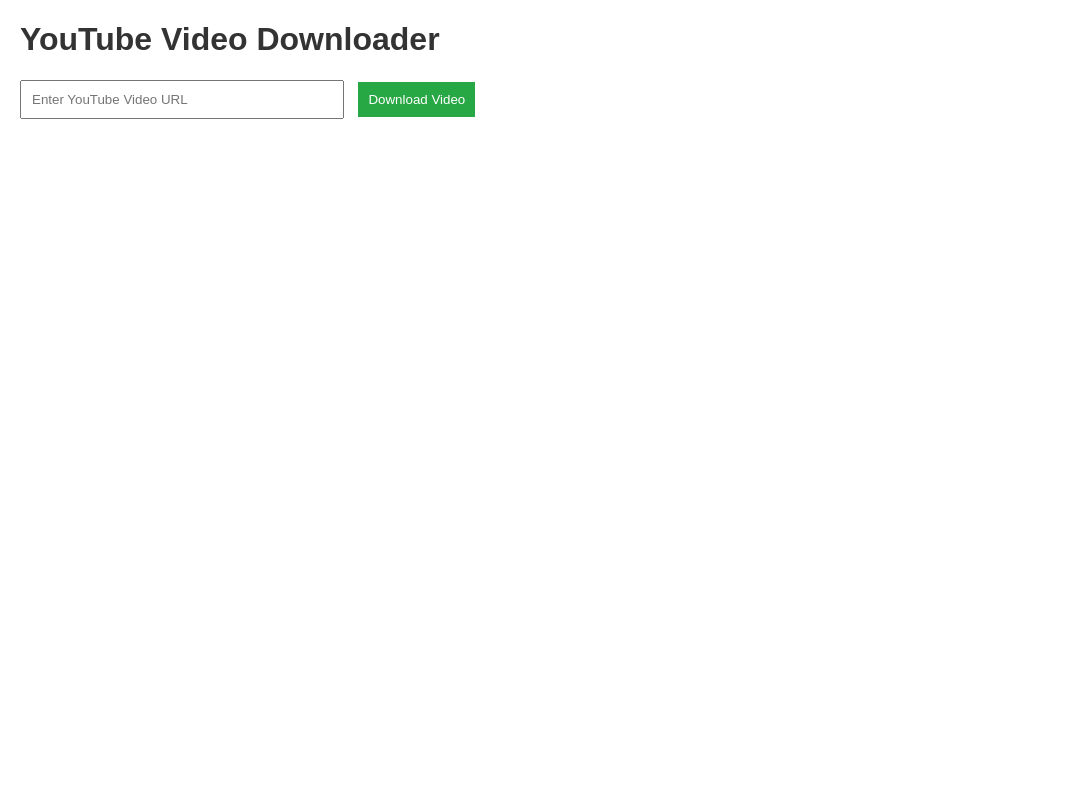
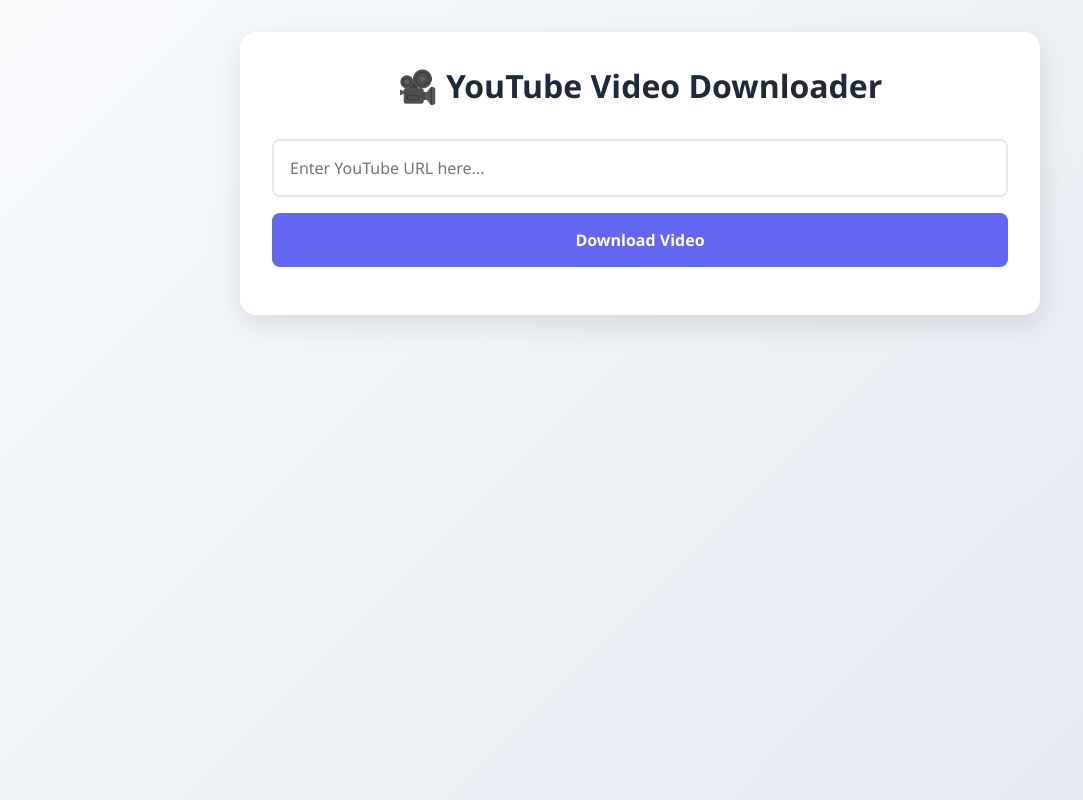
Before and after one commit to beukz/YouTube-Video-Downloader, a Flask app: page / in a window 1280 px wide. Shown: the whole page, without its empty margins (0-1083 px from the left). Run offline with Flask 3, Linux system fonts and the light colour scheme; some libraries are stand-ins or nearby versions.

Commit message:
Enhance UI and functionality for video downloader
- Added CSRF token support in the download form
- Improved loading state with a spinner and progress bar
- Updated styles for better user experience
- Included error handling for various scenarios
- Added video preview and download trigger after processing

```diff
--- a/app.py
+++ b/app.py
@@ -1,13 +1,67 @@
-from flask import Flask, request, jsonify, render_template
+from flask import Flask, request, jsonify, render_template, send_from_directory, Response
+from flask_wtf.csrf import CSRFProtect
+from werkzeug.utils import secure_filename
+from urllib.parse import quote, unquote
 import os
-import subprocess
-from pytubefix import YouTube
-from pytubefix.cli import on_progress
 import yt_dlp
+import time
+import threading
+import json
+import logging
+import re
 
 app = Flask(__name__)
+app.secret_key = os.urandom(24)
+csrf = CSRFProtect(app)
 
-# Route to render the index.html
+# Configure logging
+logging.basicConfig(level=logging.DEBUG)
+
+DOWNLOAD_FOLDER = 'downloads'
+if not os.path.exists(DOWNLOAD_FOLDER):
+    os.makedirs(DOWNLOAD_FOLDER)
+
+progress_data = {}
+
+class ProgressHook:
+    def __init__(self, task_id):
+        self.task_id = task_id
+
+    def hook(self, d):
+        try:
+            if d['status'] == 'downloading':
+                # Clean ANSI escape codes and percentage
+                percent_str = d.get('_percent_str', '0%')
+                clean_percent = re.sub(r'[^\d.]', '', percent_str).strip('%') or '0'
+
+                progress_data[self.task_id] = {
+                    'progress': float(clean_percent),
+                    'status': 'Downloading',
+                    'filename': d.get('filename', '')
+                }
+            elif d['status'] == 'postprocessing':
+                progress_data[self.task_id] = {
+                    'progress': 100,
+                    'status': 'Merging video & audio',
+                    'filename': d.get('info_dict', {}).get('_filename', '')
+                }
+        except Exception as e:
+            app.logger.error(f"Progress hook error: {str(e)}")
+
+def cleanup_downloads():
+    while True:
+        time.sleep(3600)
+        now = time.time()
+        for filename in os.listdir(DOWNLOAD_FOLDER):
+            file_path = os.path.join(DOWNLOAD_FOLDER, filename)
+            if os.path.isfile(file_path):
+                file_age = now - os.path.getmtime(file_path)
+                if file_age > 3600:
+                    try:
+                        os.remove(file_path)
+                    except Exception as e:
+                        app.logger.error(f"Error deleting {file_path}: {e}")
+
 @app.route('/')
 def index():
     return render_template('index.html')
@@ -16,52 +70,90 @@
 def fetch_media():
     data = request.get_json()
     url = data.get('url')
+    task_id = str(time.time())
 
-    if not url:
-        return jsonify({"error": "URL is required."}), 400
+    if not url or 'youtube.com/' not in url and 'youtu.be/' not in url:
+        return jsonify({"error": "Please enter a valid YouTube URL"}), 400
 
     try:
-        # Step 1: Download the video using yt-dlp
+        progress_data[task_id] = {'progress': 0, 'status': 'Starting...'}
+
         ydl_opts = {
-            'format': 'bestvideo+bestaudio/best',  # Best video and audio available
-            'outtmpl': 'downloads/%(title)s.%(ext)s',  # Output template
+            'format': 'bestvideo[ext=mp4]+bestaudio[ext=m4a]/best[ext=mp4]/best',
+            'outtmpl': f'{DOWNLOAD_FOLDER}/%(title)s.%(ext)s',
+            'merge_output_format': 'mp4',
             'postprocessors': [{
-                'key': 'FFmpegVideoConvertor',  # Ensure to convert to a suitable format
-                'preferedformat': 'mp4',
+                'key': 'FFmpegVideoRemuxer',
+                'preferedformat': 'mp4'
             }],
+            'progress_hooks': [ProgressHook(task_id).hook],
             'quiet': True,
+            'no_warnings': False,
+            'ignoreerrors': False,
         }
 
         with yt_dlp.YoutubeDL(ydl_opts) as ydl:
             info = ydl.extract_info(url, download=True)
-            video_file = ydl.prepare_filename(info)
+            base_filename = ydl.prepare_filename(info)
 
-        # Step 2: Download audio using pytubefix
-        yt = YouTube(url, on_progress_callback=on_progress)
-        audio_stream = yt.streams.get_audio_only()  # Get audio stream
-        audio_file = f'downloads/{yt.title}.mp3'
-        audio_stream.download(filename=audio_file)
+            # Ensure MP4 extension
+            final_filename = os.path.splitext(base_filename)[0] + '.mp4'
 
-        # Step 3: Merge video and audio using FFmpeg
-        merged_file = f'downloads/{yt.title}_merged.mp4'
-        merge_command = [
-            'ffmpeg', '-i', video_file, '-i', audio_file,
-            '-c:v', 'copy', '-c:a', 'aac', merged_file
-        ]
-        subprocess.run(merge_command, check=True)
+            # Sanitize filename
+            sanitized_name = secure_filename(os.path.basename(final_filename))
+            sanitized_path = os.path.join(DOWNLOAD_FOLDER, sanitized_name)
 
-        # Clean up the individual files if necessary
-        os.remove(video_file)
-        os.remove(audio_file)
+            # Rename if different from original
+            if final_filename != sanitized_path:
+                if os.path.exists(final_filename):
+                    os.rename(final_filename, sanitized_path)
+                else:
+                    final_filename = sanitized_path
 
-        return jsonify({"video_url": merged_file}), 200
+            # Verify file exists
+            if not os.path.exists(sanitized_path):
+                raise Exception(f"File {sanitized_name} not found on server")
 
+        # URL-encode the sanitized filename
+        encoded_name = quote(sanitized_name)
+
+        progress_data[task_id]['status'] = 'Complete'
+        progress_data[task_id]['progress'] = 100
+
+        return jsonify({
+            "video_url": f"/downloads/{encoded_name}",
+            "preview_url": f"/preview/{encoded_name}",
+            "task_id": task_id
+        }), 200
+
+    except yt_dlp.utils.DownloadError as e:
+        error_msg = "YouTube error: " + str(e).split('\n')[0]
+        app.logger.error(error_msg)
+        return jsonify({"error": error_msg}), 500
     except Exception as e:
-        return jsonify({"error": str(e)}), 500
+        app.logger.error(f"General error: {str(e)}", exc_info=True)
+        return jsonify({"error": f"Processing failed: {str(e)}"}), 500
+
+@app.route('/progress/<task_id>')
+def progress(task_id):
+    def generate():
+        while True:
+            data = progress_data.get(task_id, {})
+            yield f"data: {json.dumps(data)}\n\n"
+            time.sleep(0.5)
+    return Response(generate(), mimetype='text/event-stream')
+
+@app.route('/downloads/<path:filename>')
+def serve_download(filename):
+    decoded_name = unquote(filename)
+    return send_from_directory(DOWNLOAD_FOLDER, decoded_name, as_attachment=True)
+
+@app.route('/preview/<path:filename>')
+def preview_file(filename):
+    decoded_name = unquote(filename)
+    return send_from_directory(DOWNLOAD_FOLDER, decoded_name)
 
 if __name__ == '__main__':
-    # Ensure the downloads directory exists
-    if not os.path.exists('downloads'):
-        os.makedirs('downloads')
-
+    cleanup_thread = threading.Thread(target=cleanup_downloads, daemon=True)
+    cleanup_thread.start()
     app.run(debug=True)
--- a/requirements.txt
+++ b/requirements.txt
@@ -1,4 +1,5 @@
 Flask
+flask-wtf
 pytube
 pytubefix
 yt_dlp
--- a/static/css/style.css
+++ b/static/css/style.css
@@ -1,39 +1,179 @@
+:root {
+  --primary: #6366f1;
+  --primary-hover: #4f46e5;
+  --background: #f8fafc;
+  --card-bg: #ffffff;
+}
+
+* {
+  margin: 0;
+  padding: 0;
+  box-sizing: border-box;
+  font-family: "Segoe UI", sans-serif;
+}
+
 body {
-    font-family: Arial, sans-serif;
-    margin: 20px;
+  background: linear-gradient(135deg, #f8fafc 0%, #e2e8f0 100%);
+  min-height: 100vh;
+  padding: 2rem;
+}
+
+.container {
+  max-width: 800px;
+  margin: 0 auto;
+  background: var(--card-bg);
+  padding: 2rem;
+  border-radius: 1rem;
+  box-shadow: 0 10px 30px rgba(0, 0, 0, 0.1);
 }
 
 h1 {
-    color: #333;
+  color: #1e293b;
+  text-align: center;
+  margin-bottom: 2rem;
+  font-weight: 600;
 }
 
-form {
-    margin-bottom: 20px;
+#downloadForm {
+  display: flex;
+  flex-direction: column;
+  gap: 1rem;
 }
 
-input[type="text"] {
-    padding: 10px;
-    width: 300px;
-    margin-right: 10px;
+#urlInput {
+  padding: 1rem;
+  border: 2px solid #e2e8f0;
+  border-radius: 0.5rem;
+  font-size: 1rem;
+  transition: all 0.3s ease;
 }
 
-button {
-    padding: 10px;
-    background-color: #28a745;
-    color: white;
-    border: none;
-    cursor: pointer;
+#urlInput:focus {
+  outline: none;
+  border-color: var(--primary);
+  box-shadow: 0 0 0 3px rgba(99, 102, 241, 0.1);
 }
 
-button:hover {
-    background-color: #218838;
+#downloadBtn {
+  background: var(--primary);
+  color: white;
+  padding: 1rem 2rem;
+  border: none;
+  border-radius: 0.5rem;
+  font-size: 1rem;
+  font-weight: 600;
+  cursor: pointer;
+  transition: all 0.3s ease;
 }
 
-ul {
-    list-style: none;
-    padding: 0;
+#downloadBtn:hover {
+  background: var(--primary-hover);
+  transform: translateY(-2px);
+  box-shadow: 0 5px 15px rgba(99, 102, 241, 0.3);
 }
 
-li {
-    margin: 10px 0;
+#downloadBtn:disabled {
+  background: #94a3b8;
+  cursor: not-allowed;
+  transform: none;
+  box-shadow: none;
 }
+
+.progress-container {
+  margin-top: 1.5rem;
+  background: #e2e8f0;
+  border-radius: 0.5rem;
+  height: 1rem;
+  overflow: hidden;
+}
+
+.progress-bar {
+  height: 100%;
+  background: var(--primary);
+  width: 0%;
+  transition: width 0.3s ease;
+}
+
+#message {
+  margin-top: 1rem;
+  text-align: center;
+  color: #64748b;
+}
+
+.video-preview {
+  margin-top: 2rem;
+  border-radius: 0.5rem;
+  overflow: hidden;
+  box-shadow: 0 5px 15px rgba(0, 0, 0, 0.1);
+  animation: fadeIn 0.5s ease;
+}
+
+@keyframes fadeIn {
+  from {
+    opacity: 0;
+    transform: translateY(10px);
+  }
+  to {
+    opacity: 1;
+    transform: translateY(0);
+  }
+}
+
+.spinner {
+  animation: spin 1s linear infinite;
+  margin-left: 0.5rem;
+}
+
+@keyframes spin {
+  from {
+    transform: rotate(0deg);
+  }
+  to {
+    transform: rotate(360deg);
+  }
+}
+
+.loading-text {
+  display: none;
+  align-items: center;
+  justify-content: center;
+}
+
+/* Animated loader */
+.loader {
+  width: 10px;
+  height: 10px;
+  border-radius: 50%;
+  display: block;
+  margin: 10px auto;
+  position: relative;
+  /* color: black; */
+  color: #fff;
+  box-sizing: border-box;
+  animation: animloader 1s linear infinite alternate;
+}
+
+@keyframes animloader {
+  0% {
+    box-shadow: -38px -12px, -14px 0, 14px 0, 38px 0;
+  }
+  33% {
+    box-shadow: -38px 0px, -14px -12px, 14px 0, 38px 0;
+  }
+  66% {
+    box-shadow: -38px 0px, -14px 0, 14px -12px, 38px 0;
+  }
+  100% {
+    box-shadow: -38px 0, -14px 0, 14px 0, 38px -12px;
+  }
+}
+
+/* Button loading state */
+.button-loading {
+  opacity: 0.8;
+  cursor: not-allowed;
+}
+
+.button-loading:hover {
+  transform: none !important;
+}
--- a/static/js/script.js
+++ b/static/js/script.js
@@ -3,45 +3,138 @@
     const url = document.getElementById('urlInput').value.trim();
     const downloadBtn = document.getElementById('downloadBtn');
     const messageDiv = document.getElementById('message');
+    const progressContainer = document.createElement('div');
+    const progressBar = document.createElement('div');
 
-    if (!url) {
-        alert('Please enter a URL');
-        return;
-    }
+    // Create loader element
+    const loader = document.createElement('div');
+    loader.className = 'loader';
 
-    downloadBtn.textContent = 'Processing...';
+    // Reset UI
+    messageDiv.textContent = '';
+    messageDiv.style.color = ''; // Reset color
+    document.querySelector('.video-preview')?.remove();
+    progressContainer.className = 'progress-container';
+    progressBar.className = 'progress-bar';
+    progressContainer.appendChild(progressBar);
+    event.target.parentNode.insertBefore(progressContainer, messageDiv);
+
+    // Set loading state
+    downloadBtn.innerHTML = '';
+    downloadBtn.appendChild(loader.cloneNode(true));
+    downloadBtn.appendChild(document.createTextNode(''));
+    downloadBtn.classList.add('button-loading');
     downloadBtn.disabled = true;
 
     try {
+        const controller = new AbortController();
+        const timeoutId = setTimeout(() => {
+            controller.abort();
+            throw new Error('Request timed out after 5 minutes');
+        }, 300000);
+
         const response = await fetch('/fetch_media', {
             method: 'POST',
+            signal: controller.signal,
             headers: {
                 'Content-Type': 'application/json',
+                'X-CSRFToken': document.querySelector('[name="csrf_token"]').value
             },
             body: JSON.stringify({ url }),
         });
 
+        clearTimeout(timeoutId);
+
         if (!response.ok) {
             const errorData = await response.json();
-            throw new Error(errorData.error || 'Failed to fetch media URLs');
+            throw new Error(errorData.error || 'Failed to process video');
         }
 
-        const result = await response.json();
+        const { video_url, preview_url, task_id } = await response.json();
+        const eventSource = new EventSource(`/progress/${task_id}`);
 
-        if (result.video_url) {
-            // Create a link to download the merged file
-            const downloadLink = document.createElement('a');
-            downloadLink.href = result.video_url;
-            downloadLink.download = 'merged_video.mp4';
-            downloadLink.click();
-        } else {
-            throw new Error('Merged video URL missing');
-        }
+        eventSource.onmessage = (e) => {
+            const data = JSON.parse(e.data);
+            if (data.error) {
+                messageDiv.textContent = `Error: ${data.error}`;
+                messageDiv.style.color = 'red';
+                eventSource.close();
+                return;
+            }
+
+            // Update button text and progress
+            downloadBtn.innerHTML = '';
+            // const newLoader = loader.cloneNode(true);
+            // downloadBtn.appendChild(newLoader);
+            loader.style.display = 'none';
+            downloadBtn.appendChild(document.createTextNode(` ${data.status}...`));
+
+            progressBar.style.width = `${data.progress}%`;
+            messageDiv.textContent = `${data.status} (${data.progress.toFixed(1)}%)`;
+
+            if (data.progress >= 100) {
+                eventSource.close();
+                setTimeout(() => {
+                    progressContainer.remove();
+                    showVideoPreview(preview_url);
+                    triggerDownload(video_url);
+                    messageDiv.textContent = 'Download complete! Video ready below ↓';
+                    messageDiv.style.color = 'green';
+                }, 1500);
+            }
+        };
+
+        eventSource.onerror = () => {
+            eventSource.close();
+            messageDiv.textContent = 'Progress updates disconnected';
+            messageDiv.style.color = 'orange';
+        };
+
     } catch (error) {
-        console.error('Error fetching media:', error);
-        messageDiv.textContent = `Error: ${error.message}`;
+        console.error('Error:', error);
+        const friendlyError = handleError(error.message);
+        messageDiv.textContent = `Error: ${friendlyError}`;
+        messageDiv.style.color = 'red';
+        progressContainer.remove();
     } finally {
-        downloadBtn.textContent = 'Download Video';
+        // Reset button state
+        downloadBtn.classList.remove('button-loading');
+        downloadBtn.innerHTML = 'Download Video';
         downloadBtn.disabled = false;
     }
 });
+
+function showVideoPreview(url) {
+    const video = document.createElement('video');
+    video.className = 'video-preview';
+    video.controls = true;
+    video.src = url;
+    video.style.width = '100%';
+    video.style.marginTop = '20px';
+    document.querySelector('.container').appendChild(video);
+}
+
+function triggerDownload(url) {
+    const link = document.createElement('a');
+    link.href = url;
+    link.download = decodeURIComponent(url.split('/').pop());
+    document.body.appendChild(link);
+    link.click();
+    document.body.removeChild(link);
+}
+
+function handleError(message) {
+    const errorMap = {
+        'HTTP Error 403': 'Video is age-restricted or unavailable',
+        'unavailable': 'Video not available in your country',
+        'FFmpeg': 'Server processing error (FFmpeg required)',
+        'private': 'Private video - login required',
+        'timed out': 'Request timed out - try again',
+        'copyright': 'Video unavailable due to copyright',
+        'removed': 'Video has been removed'
+    };
+
+    return Object.entries(errorMap).find(([key]) =>
+        message.includes(key)
+    )?.[1] || `Processing failed: ${message.split(':')[0]}`;
+}
--- a/templates/index.html
+++ b/templates/index.html
@@ -5,15 +5,21 @@
     <meta name="viewport" content="width=device-width, initial-scale=1.0">
     <title>YouTube Video Downloader</title>
     <link rel="stylesheet" href="{{ url_for('static', filename='css/style.css') }}">
+    <link rel="stylesheet" href="/static/css/style.css">
 </head>
 <body>
     <div class="container">
-        <h1>YouTube Video Downloader</h1>
+        <h1>🎥 YouTube Video Downloader</h1>
         <form id="downloadForm">
-            <input type="text" id="urlInput" placeholder="Enter YouTube Video URL" required>
+            <input type="hidden" name="csrf_token" value="{{ csrf_token() }}">
+            <input type="text" id="urlInput" placeholder="Enter YouTube URL here..." required>
             <button type="submit" id="downloadBtn">Download Video</button>
         </form>
         <div id="message"></div>
+        <div class="loading-text" id="loadingText">
+            <div class="loader"></div>
+            <span>Processing your request...</span>
+        </div>
     </div>
 
     <script src="{{ url_for('static', filename='js/script.js') }}"></script>
```
Also changed, not shown: 1 other file.
